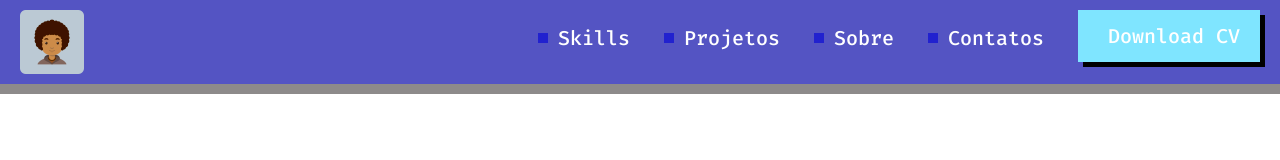
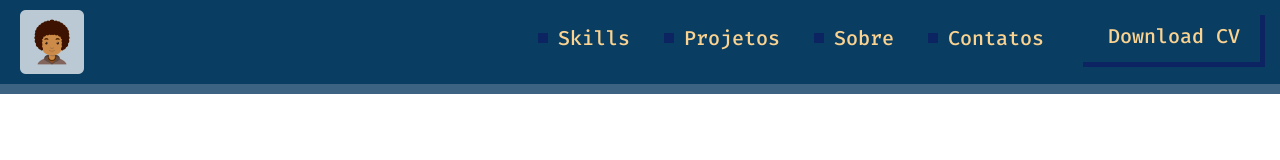
Before and after one commit to JazFranz/JazFranz.git.io, a plain HTML site: page index.html in a window 1280 px wide. Drawn offline with Linux system fonts and the light colour scheme.

Commit message:
atualizar css com https://flatuicolors.com/palette/fr

```diff
--- a/css/style.css
+++ b/css/style.css
@@ -1,8 +1,8 @@
 header{
     display: flex;
     justify-content: space-between;
-    background-color: #5454c3;
-    border-bottom: 10px solid rgb(141, 138, 138);
+    background-color: #0a3d62;
+    border-bottom: 10px solid #3c6382;
     padding: 10px 20px;
 }
 
@@ -13,7 +13,7 @@ nav{
 a{
     display: inline-flex;
     align-items: center;
-    color: #FFF;
+    color: #fad390;
     font-size: 20px;
     font-family: "Fira code";
     font-weight: 500;
@@ -25,22 +25,22 @@ a::before{
     content: "";
     height: 10px;
     width: 10px;
-    background-color: #2121cf;
+    background-color: #0c2461;
     margin-right: 10px;
 }
 
 #button{
     display: inline-block;
-    background-color: #7fe5ff;
+    background-color: ;
     padding: 16px 20px;
-    box-shadow: 5px 5px 0 #000;
+    box-shadow: 5px 5px 0 #0c2461;
     margin-right: 0;
 }
 
 #button:hover{
     content:"";
-    background-color: #237c92;
+    background-color: #6a89cc;
     border-radius: 10px;
-    color: #daa520;
+    color: #b8e994;
 
 }
```
